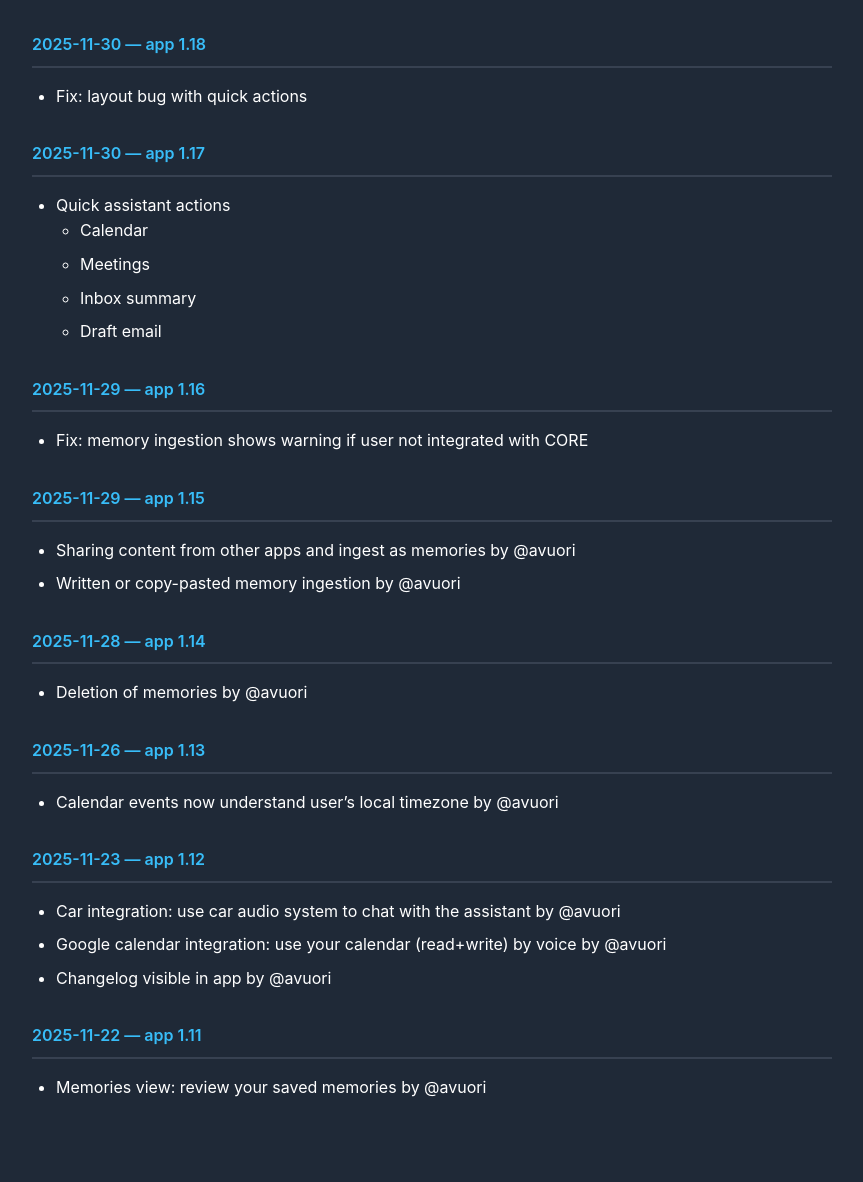
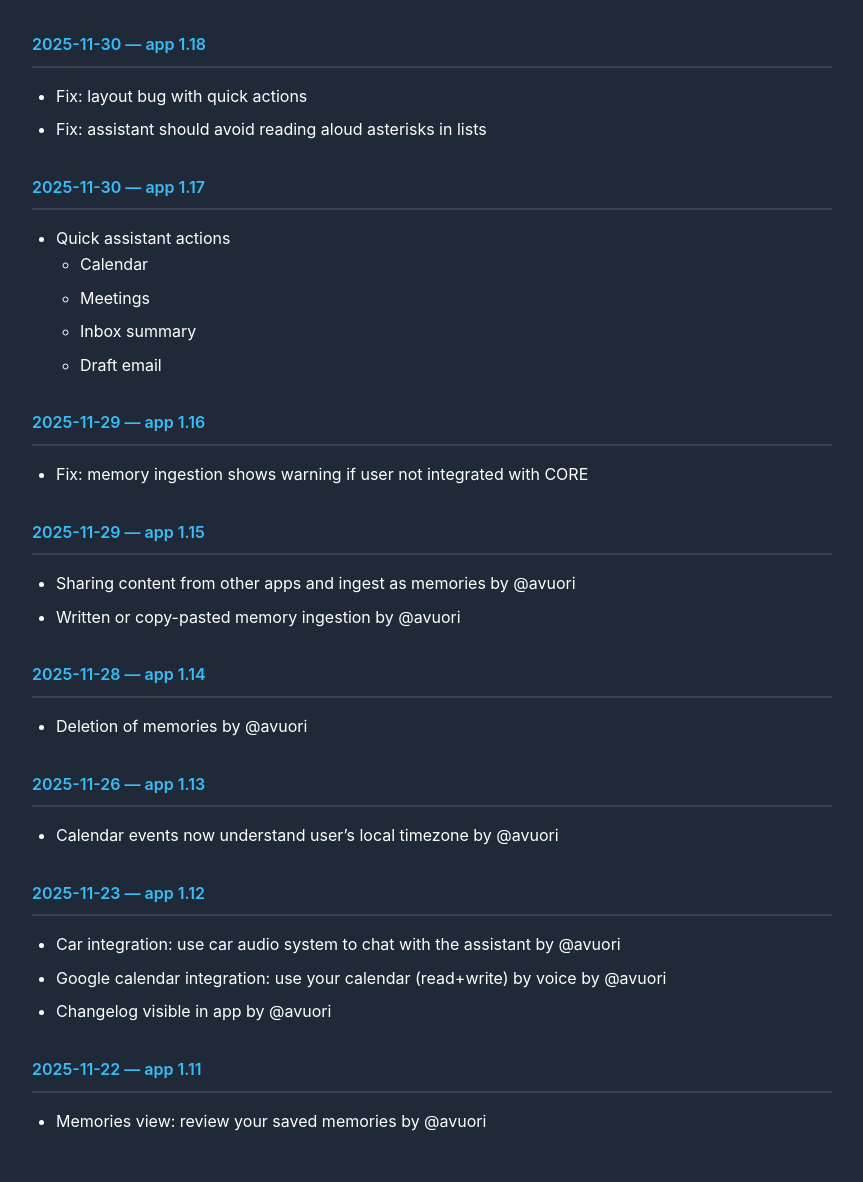
Before and after one commit to memory2-app/changelog, a Jekyll site: the page built from index.md, in a window 1280 px wide. Shown: the whole page, without its empty margins (208-1071 px from the left). Built offline with Jekyll 4.4.1, drawn with Linux system fonts in a browser that asks for light colours; before the commit the page ends 1149 px from its top, so only the background shows below that.

Commit message:
2025-11-30 fix

```diff
--- a/index.md
+++ b/index.md
@@ -5,6 +5,7 @@ title: Memory2 Changelog
 
 # 2025-11-30 — app 1.18
 * Fix: layout bug with quick actions
+* Fix: assistant should avoid reading aloud asterisks in lists
 
 # 2025-11-30 — app 1.17
 * Quick assistant actions
```
